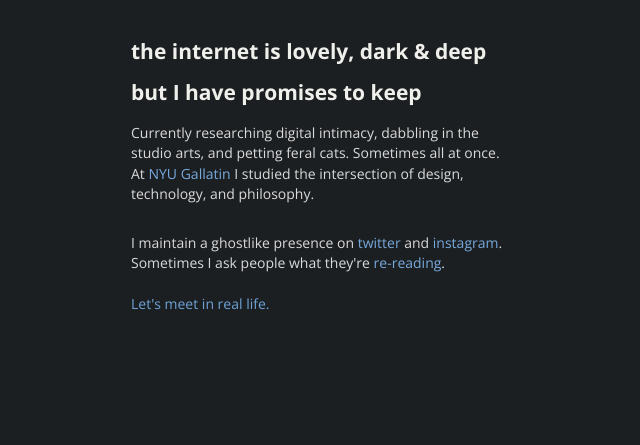
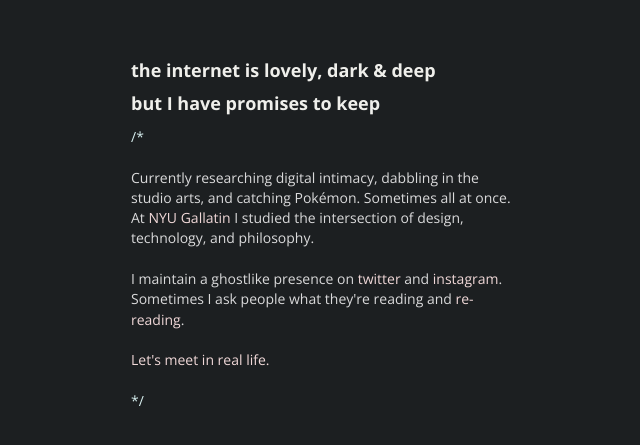
Before and after one commit to alicecai/alicecai.github.io, a Jekyll site: the page built from index.html, in a window 1280 px wide. Shown: the top 445 px of the page, without its empty margins (319-959 px from the left). Built offline with Jekyll 4.4.1, drawn with Linux system fonts in a browser that asks for light colours; Markdown is read by kramdown in place of the engine named in the settings; the list of posts is cut into pages by our own code; comment, search, counter and statistics services are not loaded.

Commit message:
:snail:
dusty pink

```diff
--- a/404.html
+++ b/404.html
@@ -20,7 +20,7 @@
           <a href="/" class="{% if page.url == '/' %} active{% endif %}"> </a>
           </nav>
         <h1>404 <span class="muted">Not found.</span></h1>
-        <p>Lost? Head <a href="/">back</a>.</p>
+        <p>Head <a href="/">back</a>.</p>
       </div>
     </header>
     <div class="container">
--- a/Gemfile
+++ b/Gemfile
@@ -3,5 +3,4 @@
 
 gem "github-pages"
 
-
 # gem "rails"
--- a/_config.yml
+++ b/_config.yml
@@ -8,5 +8,3 @@
 google_analytics: UA-45273196-2
 timezone:         New York
 paginate: 5
-gems:
-  - jemoji
--- a/assets/style.css
+++ b/assets/style.css
@@ -8,24 +8,25 @@
   background-color: #1C1F21; }
 
 a {
-  color: #7ad;
+  color: #f0d8d8;
   -webkit-transition: 0.5s linear;
   -moz-transition: 0.5s linear;
   -ms-transition: 0.5s linear;
   -o-transition: 0.5s linear;
   transition: 0.5s linear; }
   a:hover {
-    color: #8cf;
-    text-shadow: 0 0 4px rgba(255, 255, 255, 0.5); }
+    color: #d8c2c2;
+    text-decoration: underline; }
+  }
 
 b, strong, h3, h4, h5 {
   font-weight: 700;
   color: #efefeb; }
 
 h1 {
-  font-size: 21px;
-  font-weight: 700;
-  margin: 0 0 20px;
+  font-size: 18px;
+  font-weight: 600;
+  margin: 0 0 15px;
   line-height: 1em;
   color: #efefeb; }
 
@@ -91,7 +92,7 @@
       color: #eee; }
 
 .posts .post {
-  vertical-align: top;
+  vertical-align: right;
   margin-right: 10px;
   margin-bottom: 10px; }
   .posts .post:last-child .post-link {
--- a/index.html
+++ b/index.html
@@ -1,14 +1,19 @@
 ---
 layout: post
-title: the internet is lovely, dark & deep
+title:
 ---
+<h1>the internet is lovely, dark & deep</h1>
 <h1>but I have promises to keep</h1>
 
-<p>Currently researching digital intimacy, dabbling in the studio arts, and petting feral cats. Sometimes all at once. At <a href="https://gallatin.nyu.edu">NYU Gallatin</a> I studied the intersection of design, technology, and philosophy.</p>
+<font color="d8f0f0">/*</font><br>
 
-<br>I maintain a ghostlike presence on <a href="https://twitter.com/icedcai">twitter</a> and <a href="https://instagram.com/icedcai">instagram</a>. Sometimes I ask people what they're <a href="http://rereadthis.com">re-reading</a>.</br>
+<br>Currently researching digital intimacy, dabbling in the studio arts, and catching Pokémon. Sometimes all at once. At <a href="https://gallatin.nyu.edu">NYU Gallatin</a> I studied the intersection of design, technology, and philosophy.</br>
 
-<br><font color="6ea3d8">Let's meet in real life.</font></br>
+<br>I maintain a ghostlike presence on <a href="https://twitter.com/icedcai">twitter</a> and <a href="https://instagram.com/icedcai">instagram</a>. Sometimes I ask people what they're reading and <a href="http://rereadthis.com">re-reading</a>.</br>
+
+<br><font color="f0d8d8">Let's meet in real life.</font></br>
+<br><font color="d8f0f0">*/</font></br>
+
 
 <ul class="posts">
   {% for post in site.posts %}
```
Also changed, not shown: woods.html (added, +12 -0 lines), 7 other files.
